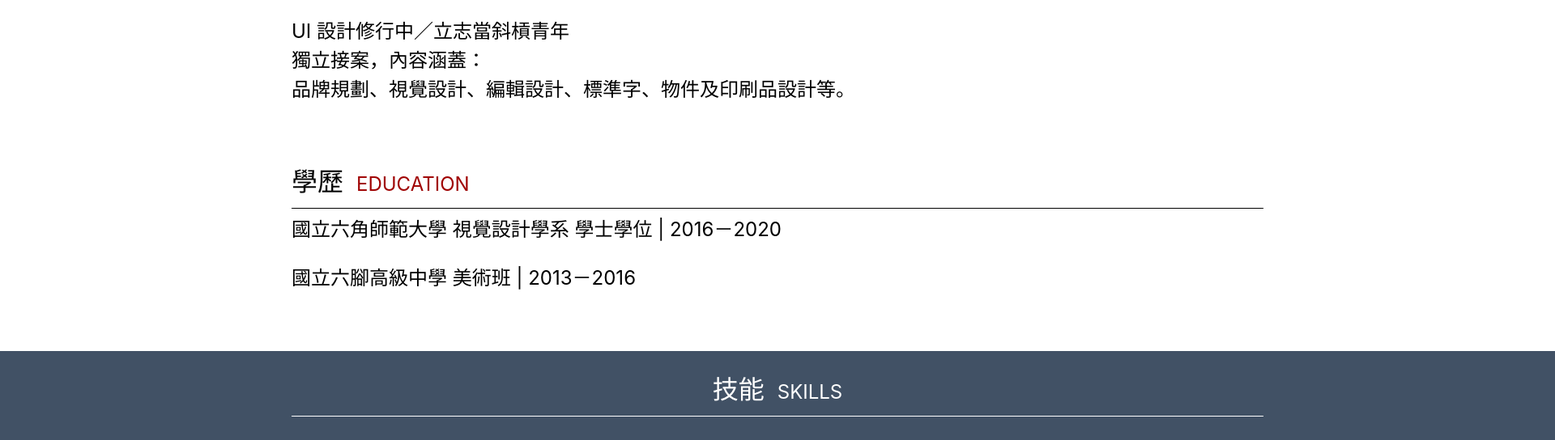
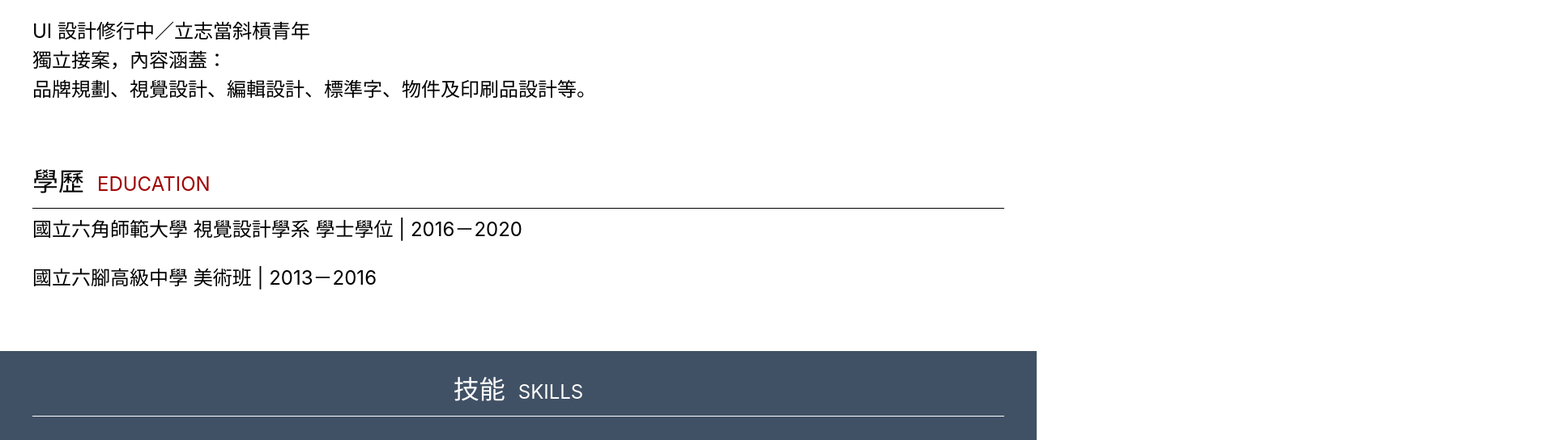
Before and after one commit to yangalice212/Profile, a plain HTML site: page index.html in a window 1280 px wide. Shown: the part 850-1394 px from the top of the page at 81% size, 1920 px wide, since content can reach past the window. Drawn offline with Linux system fonts and the light colour scheme.

Commit message:
width change

```diff
--- a/style.css
+++ b/style.css
@@ -56,12 +56,8 @@ img{
 
 /* customerization */
 
-.container{
-    width: 1920px;
-    margin: 0 auto;
-}
 .header, .profile, .education, .workExperience, .wrap{
-    width: 1200px;
+    max-width: 1200px;
     margin: 0 auto;
 }
 h1{
```
